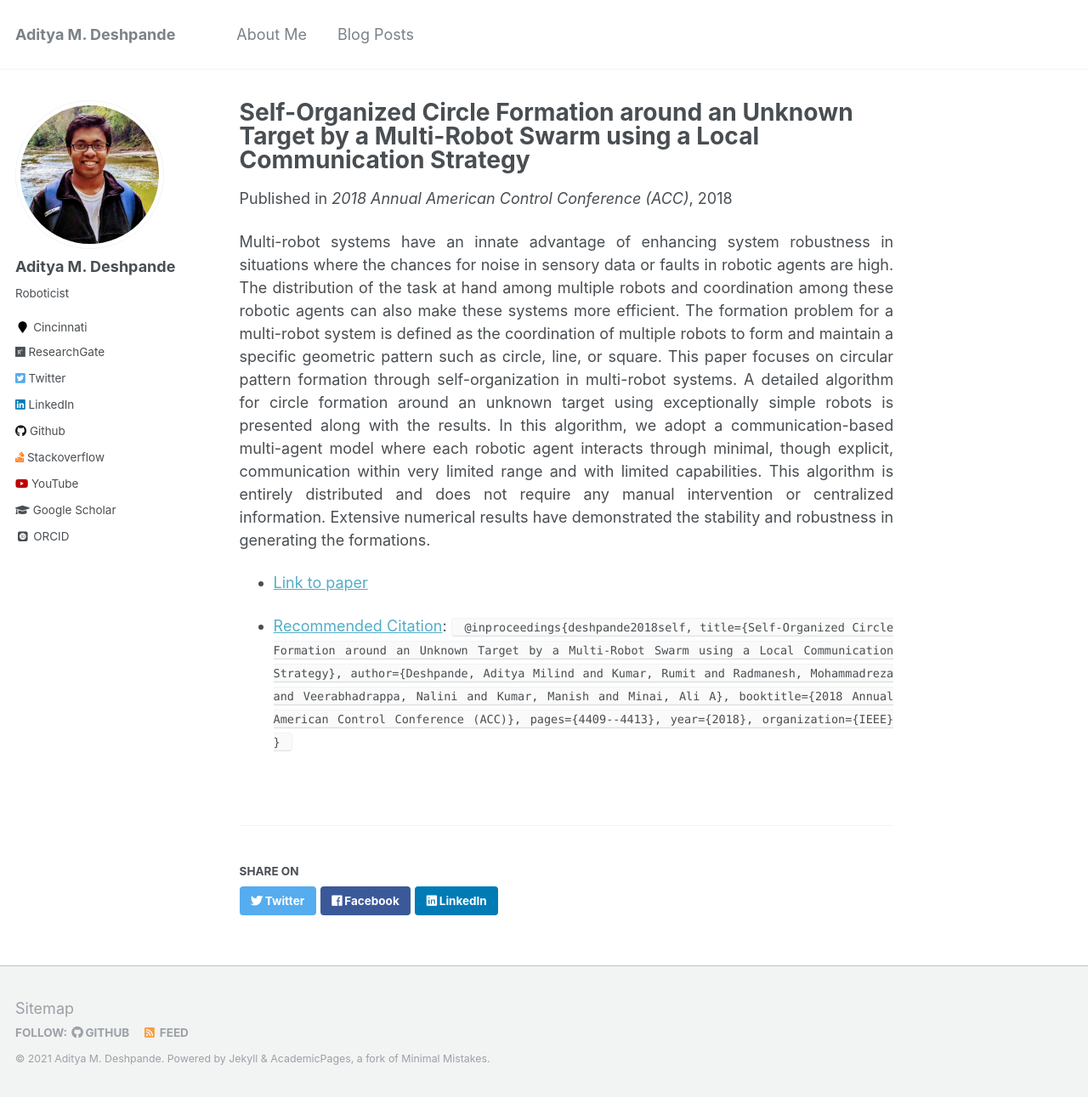
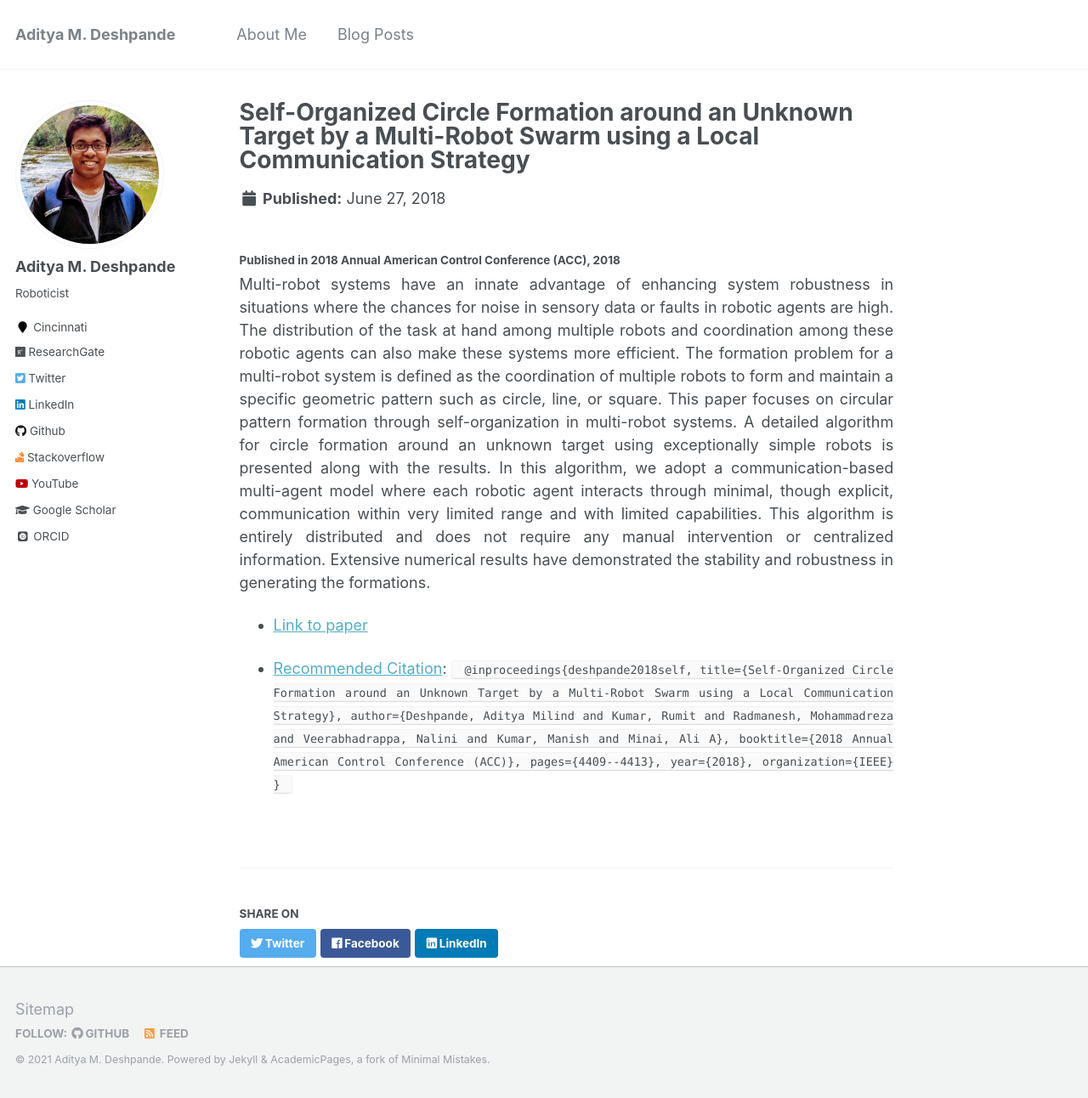
Before and after one commit to adipandas/adipandas.github.io, a Jekyll site: the page built from _publications/2018-06-27-self-organized.md, in a window 1280 px wide and 1292 px high. Shown: the whole window at 85% size. Built offline with Jekyll 4.4.1, drawn with Linux system fonts in a browser that asks for light colours; some web fonts are replaced.

Commit message:
Update 2018-06-27-self-organized.md

```diff
--- a/_publications/2018-06-27-self-organized.md
+++ b/_publications/2018-06-27-self-organized.md
@@ -4,10 +4,12 @@
 permalink:
 excerpt: ---
 date: 2018-06-27
-venue: '2018 Annual American Control Conference (ACC)'
+venue:
 paperurl:
 citation:
 ---
+
+#### Published in 2018 Annual American Control Conference (ACC), 2018
 
 Multi-robot systems have an innate advantage of enhancing system robustness in situations where the chances for noise in sensory data or faults in robotic agents are high. The distribution of the task at hand among multiple robots and coordination among these robotic agents can also make these systems more efficient. The formation problem for a multi-robot system is defined as the coordination of multiple robots to form and maintain a specific geometric pattern such as circle, line, or square. This paper focuses on circular pattern formation through self-organization in multi-robot systems. A detailed algorithm for circle formation around an unknown target using exceptionally simple robots is presented along with the results. In this algorithm, we adopt a communication-based multi-agent model where each robotic agent interacts through minimal, though explicit, communication within very limited range and with limited capabilities. This algorithm is entirely distributed and does not require any manual intervention or centralized information. Extensive numerical results have demonstrated the stability and robustness in generating the formations.
 
```
